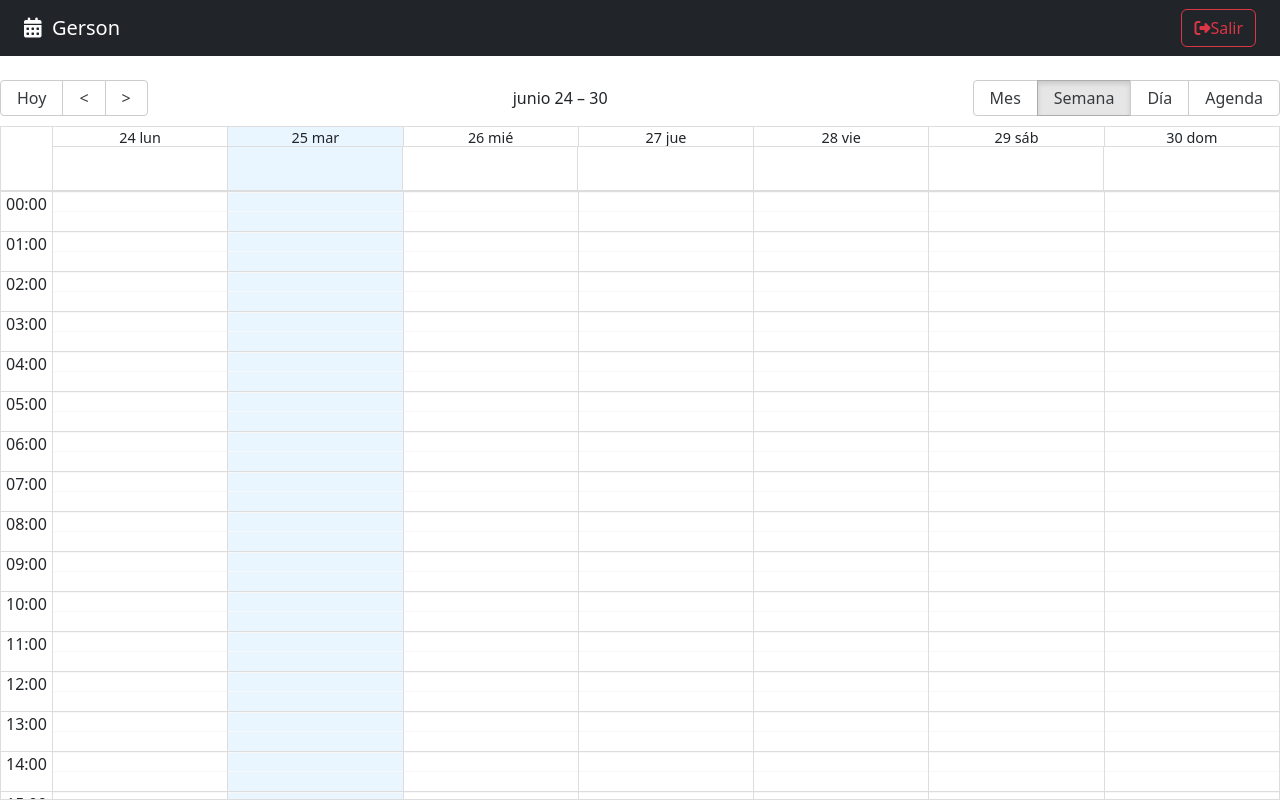
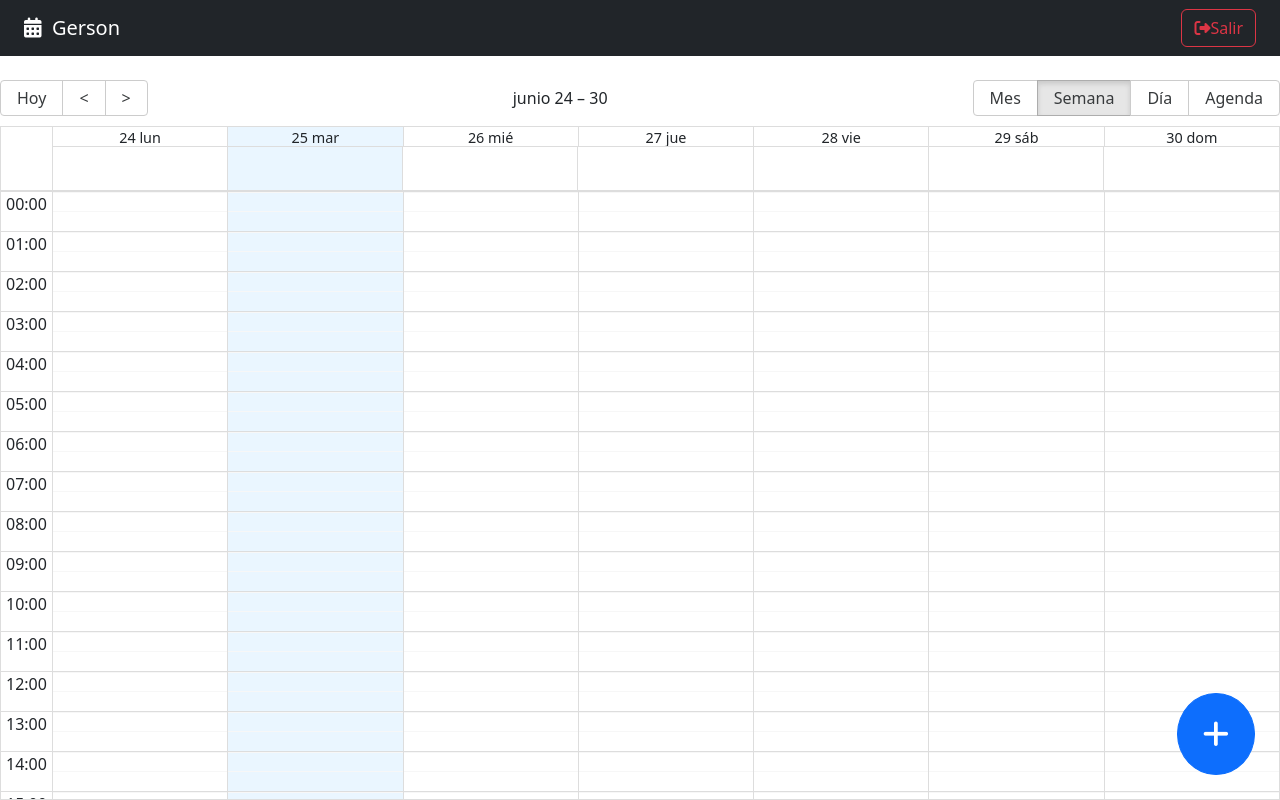
Before and after one commit to IP-Proyectos-y-Soluciones/CalendarApp-Frontend-MERN, a React (Vite) app: page / in a window 1280 px wide. Built offline with nearby package versions, Linux system fonts and the light colour scheme.

Commit message:
Prepare to create a new event

```diff
--- /dev/null
+++ b/src/calendar/components/FabAddNew.jsx
@@ -0,0 +1,33 @@
+import { addHours } from 'date-fns';
+import { useCalendarStore, useUiStore } from '../../hooks';
+
+
+export const FabAddNew = () => {
+
+  const { openDateModal } = useUiStore();
+  const { setActiveEvent } = useCalendarStore();
+
+  const handleClickNew = () => {
+    setActiveEvent({
+      title: '',
+      notes: '',
+      start: new Date(),
+      end: addHours( new Date(), 2 ),
+      bgColor: '#fafafa',
+      user: {
+        _id: '123',
+        name: 'Gerson'
+      }
+    });
+    openDateModal();
+  };
+
+  return (
+    <button
+      className='btn btn-primary fab'
+      onClick={ handleClickNew }
+    >
+      <i className='fas fa-plus'></i>
+    </button>
+  );
+};
--- a/src/calendar/index.js
+++ b/src/calendar/index.js
@@ -1,6 +1,7 @@
 
 export * from './components/CalendarEvent';
 export * from './components/CalendarModal';
+export * from './components/FabAddNew';
 export * from './components/Navbar';
 
 export * from './pages/CalendarPage';
--- a/src/calendar/pages/CalendarPage.jsx
+++ b/src/calendar/pages/CalendarPage.jsx
@@ -2,7 +2,7 @@
 import { Calendar } from 'react-big-calendar';
 import 'react-big-calendar/lib/css/react-big-calendar.css';
 
-import { CalendarEvent, CalendarModal, Navbar } from '../';
+import { CalendarEvent, CalendarModal, FabAddNew, Navbar } from '../';
 
 import { getMessagesES, localizer } from '../../helpers';
 import { useCalendarStore, useUiStore } from '../../hooks';
@@ -68,6 +68,7 @@
       />
 
       <CalendarModal />
+      <FabAddNew />
     </>
   );
 };
```
